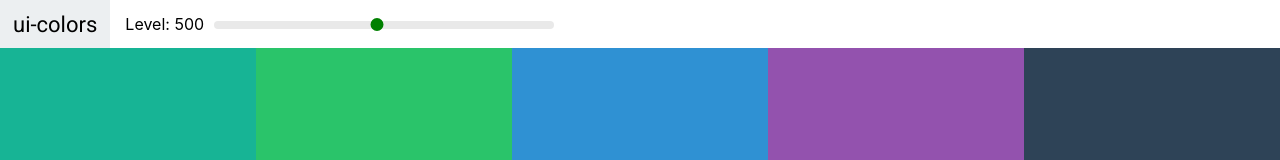
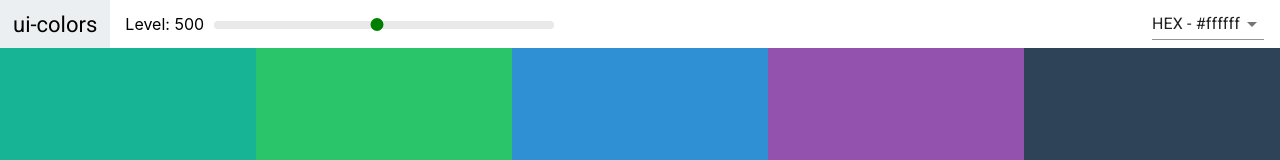
Before and after one commit to nsaicharan/colt-colors, a React (Create React App) app: page / in a window 1280 px wide. Shown: the top 160 px of the page. Built offline with nearby package versions, Linux system fonts and the light colour scheme.

Commit message:
Add color format changing feature

```diff
--- a/package.json
+++ b/package.json
@@ -3,6 +3,8 @@
   "version": "0.1.0",
   "private": true,
   "dependencies": {
+    "@material-ui/core": "^4.1.2",
+    "@material-ui/icons": "^4.2.1",
     "chroma-js": "^2.0.4",
     "rc-slider": "^8.6.13",
     "react": "^16.8.6",
--- a/src/Navbar.css
+++ b/src/Navbar.css
@@ -4,6 +4,7 @@
   justify-content: flex-start;
   height: 6vh;
 }
+
 .logo {
   margin-right: 15px;
   padding: 0 13px;
@@ -29,9 +30,11 @@
 .rc-slider-track {
   background-color: transparent;
 }
+
 .rc-slider-rail {
   height: 8px;
 }
+
 .rc-slider-handle,
 .rc-slider-handle:active,
 .rc-slider-handle:focus,
@@ -45,3 +48,8 @@
   margin-left: -7px;
   margin-top: -3px;
 }
+
+.select-container {
+  margin-left: auto;
+  margin-right: 1rem;
+}
--- a/src/Navbar.js
+++ b/src/Navbar.js
@@ -1,13 +1,32 @@
-import React from "react";
+import React, { useState } from "react";
+import Select from "@material-ui/core/Select";
+import MenuItem from "@material-ui/core/MenuItem";
+import SnackBar from "@material-ui/core/SnackBar";
+import Slide from "@material-ui/core/Slide";
+import IconButton from "@material-ui/core/IconButton";
+import CloseIcon from "@material-ui/icons/Close";
 import Slider from "rc-slider";
 import "rc-slider/assets/index.css";
 import "./Navbar.css";
 
-function Navbar({ level, changeLevel }) {
+function Navbar({ level, changeLevel, changeFormat }) {
+  const [format, setFormat] = useState("hex");
+  const [open, setOpen] = useState(false);
+
+  function handleFormatChange(e) {
+    setFormat(e.target.value);
+    changeFormat(e.target.value);
+    setOpen(true);
+  }
+
+  function closeSnackBar() {
+    setOpen(false);
+  }
+
   return (
     <header className="Navbar">
       <div className="logo">
-        <a href="#">ui-colors</a>
+        <a href="/">ui-colors</a>
       </div>
 
       <div className="slider-container">
@@ -23,6 +42,38 @@ function Navbar({ level, changeLevel }) {
           />
         </div>
       </div>
+
+      <div className="select-container">
+        <Select value={format} onChange={handleFormatChange}>
+          <MenuItem value="hex">HEX - #ffffff</MenuItem>
+          <MenuItem value="rgb">RGB - rgb(255, 255, 255)</MenuItem>
+          <MenuItem value="rgba">RGBA - rgba(255, 255, 255, 1)</MenuItem>
+        </Select>
+      </div>
+
+      <SnackBar
+        anchorOrigin={{ vertical: "bottom", horizontal: "left" }}
+        open={open}
+        autoHideDuration={1000}
+        TransitionComponent={props => <Slide {...props} direction="up" />}
+        message={
+          <span id="message-id">Format Changed To {format.toUpperCase()}</span>
+        }
+        ContentProps={{
+          "aria-describedby": "message-id"
+        }}
+        onClose={closeSnackBar}
+        action={[
+          <IconButton
+            onClick={closeSnackBar}
+            color="inherit"
+            key="close"
+            aria-label="close"
+          >
+            <CloseIcon />
+          </IconButton>
+        ]}
+      />
     </header>
   );
 }
--- a/src/Palette.js
+++ b/src/Palette.js
@@ -1,22 +1,31 @@
 import React, { useState } from "react";
 import ColorBox from "./ColorBox";
-import Navbar from './Navbar';
+import Navbar from "./Navbar";
 import "./Palette.css";
 
 function Palette({ palette }) {
   const [level, setLevel] = useState(500);
+  const [format, setFormat] = useState("hex");
 
   function changeLevel(newLevel) {
     setLevel(newLevel);
   }
 
+  function changeFormat(val) {
+    setFormat(val);
+  }
+
   const colorBoxes = palette.colors[level].map((color, i) => (
-    <ColorBox background={color.hex} name={color.name} key={i} />
+    <ColorBox background={color[format]} name={color.name} key={i} />
   ));
 
   return (
     <div className="Palette">
-      <Navbar level={level} changeLevel={changeLevel} />
+      <Navbar
+        level={level}
+        changeLevel={changeLevel}
+        changeFormat={changeFormat}
+      />
 
       <div className="Palette-colors">{colorBoxes}</div>
     </div>
--- a/src/colorHelpers.js
+++ b/src/colorHelpers.js
@@ -36,7 +36,7 @@ function generatePalette(starterPalette) {
         rgba: chroma(scale[i])
           .css()
           .replace("rgb", "rgba")
-          .replace(")", ",1")
+          .replace(")", ",1)")
       });
     }
   }
```
Also changed, not shown: 1 other file (tests, documents, lock files or other folders).
